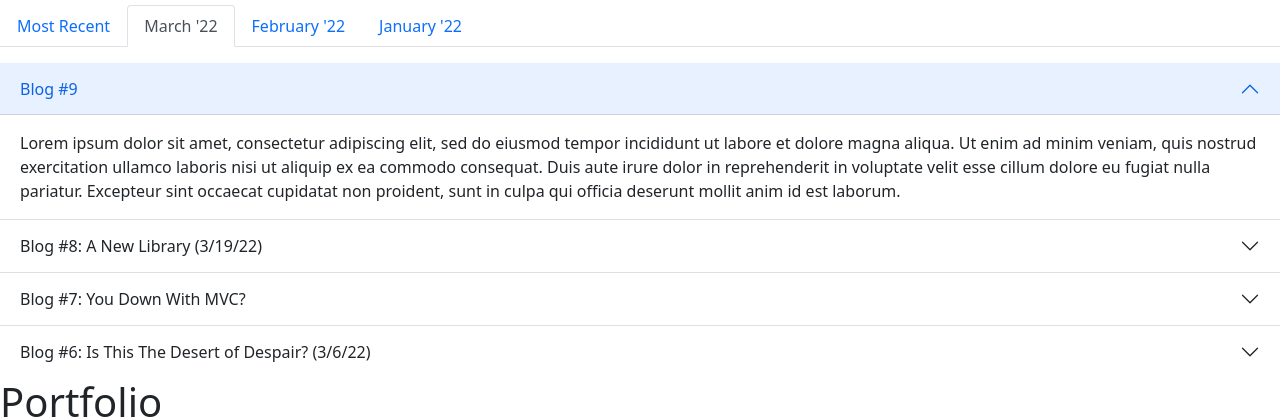
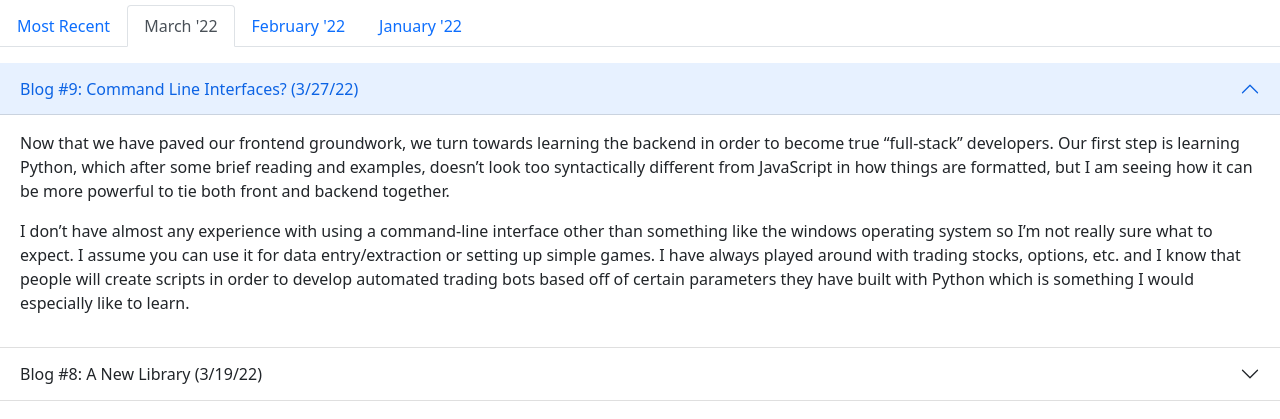
Before and after one commit to nmcmillen/personal-react-site, a React (Create React App) app: page / in a window 1280 px wide. Both pictures are taken after a click on the tab "March '22". Shown: the part 1209-1628 px from the top of the page. Built offline with nearby package versions, Linux system fonts and the light colour scheme.

Commit message:
blog post 9 added

```diff
--- a/src/components/Blogs/March22.js
+++ b/src/components/Blogs/March22.js
@@ -7,15 +7,27 @@ export default function March22() {
       <Accordion defaultActiveKey="0" flush>
         {/* BLOG 9 */}
         <Accordion.Item eventKey="0">
-          <Accordion.Header>Blog #9</Accordion.Header>
+          <Accordion.Header>Blog #9: Command Line Interfaces? (3/27/22)</Accordion.Header>
           <Accordion.Body>
-            Lorem ipsum dolor sit amet, consectetur adipiscing elit, sed do
-            eiusmod tempor incididunt ut labore et dolore magna aliqua. Ut enim
-            ad minim veniam, quis nostrud exercitation ullamco laboris nisi ut
-            aliquip ex ea commodo consequat. Duis aute irure dolor in
-            reprehenderit in voluptate velit esse cillum dolore eu fugiat nulla
-            pariatur. Excepteur sint occaecat cupidatat non proident, sunt in
-            culpa qui officia deserunt mollit anim id est laborum.
+            <p>
+              Now that we have paved our frontend groundwork, we turn towards
+              learning the backend in order to become true “full-stack”
+              developers. Our first step is learning Python, which after some
+              brief reading and examples, doesn’t look too syntactically different from
+              JavaScript in how things are formatted, but I am seeing how it can
+              be more powerful to tie both front and backend together.
+            </p>
+
+            <p>
+              I don’t have almost any experience with using a command-line
+              interface other than something like the windows operating system
+              so I’m not really sure what to expect. I assume you can use it for
+              data entry/extraction or setting up simple games. I have always
+              played around with trading stocks, options, etc. and I know that
+              people will create scripts in order to develop automated trading
+              bots based off of certain parameters they have built with Python
+              which is something I would especially like to learn.
+            </p>
           </Accordion.Body>
         </Accordion.Item>
         {/* BLOG 8 */}
```
